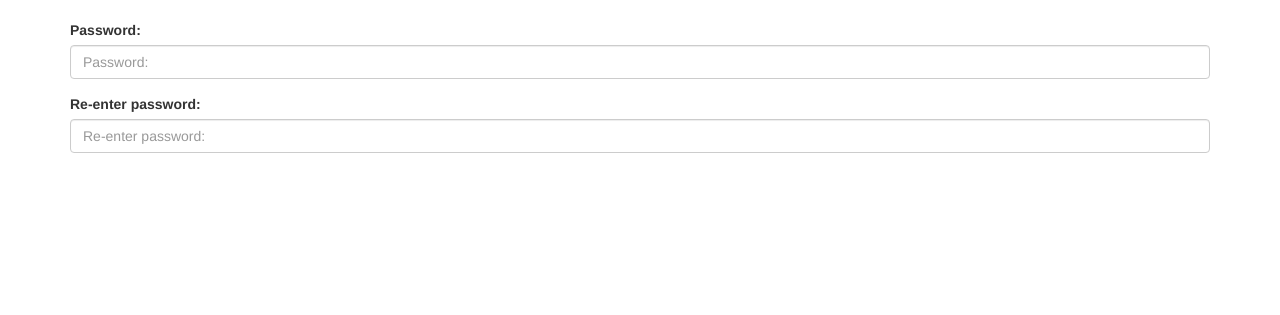
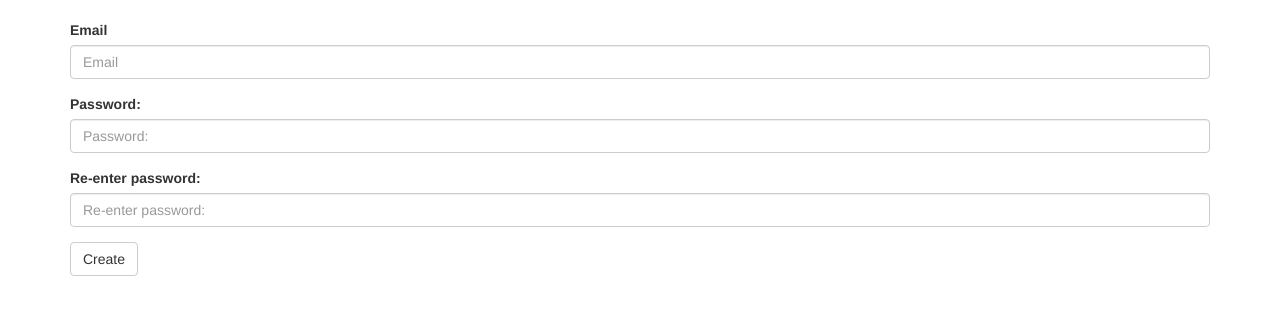
Before and after one commit to Hannarst/FindingProblems, a Django app: page /problems/accounts/create_account in a window 1280 px wide. Shown: the part 54-369 px from the top of the page. Run offline with Django 3.2, Linux system fonts and the light colour scheme; some libraries are stand-ins or nearby versions.

Commit message:
fixed email field, added submit button

```diff
--- a/problems/forms.py
+++ b/problems/forms.py
@@ -16,7 +16,7 @@ class ActivateAccountForm(forms.Form):
 
 
 class CreateAccountForm(forms.Form):
-    email = models.EmailField()
+    email = forms.EmailField()
     password_one = forms.CharField(label="Password:", max_length=30,
                                widget=forms.PasswordInput())
     password_two = forms.CharField(label="Re-enter password:", max_length=30,
--- a/problems/templates/problems/create_account.html
+++ b/problems/templates/problems/create_account.html
@@ -1,5 +1,5 @@
-{% extends "problems/base.html" %} {% load bootstrap3 %} {% block content %} {% bootstrap_messages %}
-<form>
+{% extends "problems/base.html" %} {% load bootstrap3 %} {% block content %}
+<form method="POST" class="post-form">{% csrf_token %}
     {% bootstrap_form form %}
     {% if form.errors %}
         {% for field in form %}
@@ -15,5 +15,6 @@
         </div>
         {% endfor %}
     {% endif %}
+    <button type="submit" class="save btn btn-default">Create</button>
 </form>
 {% endblock %}
```
